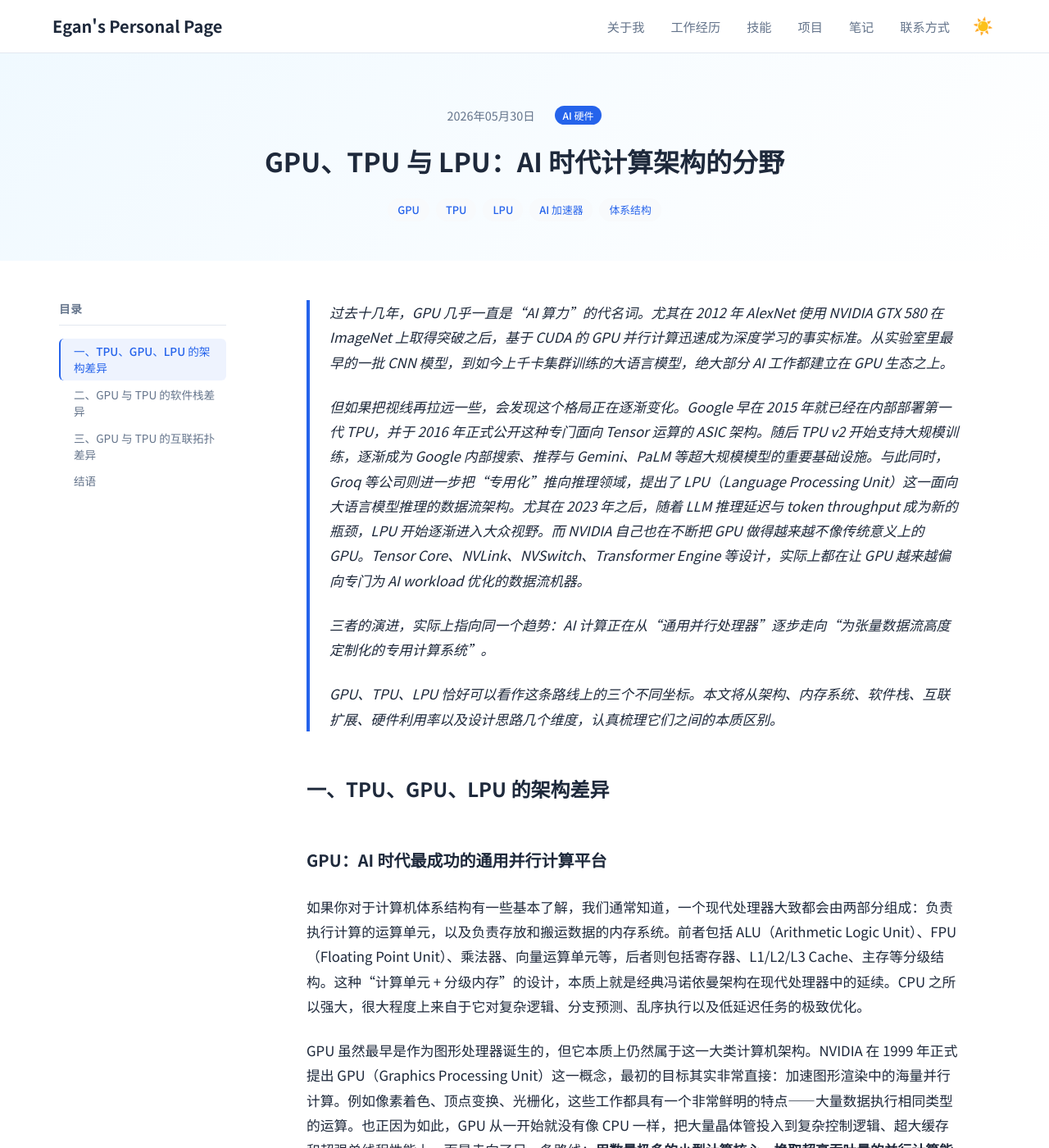
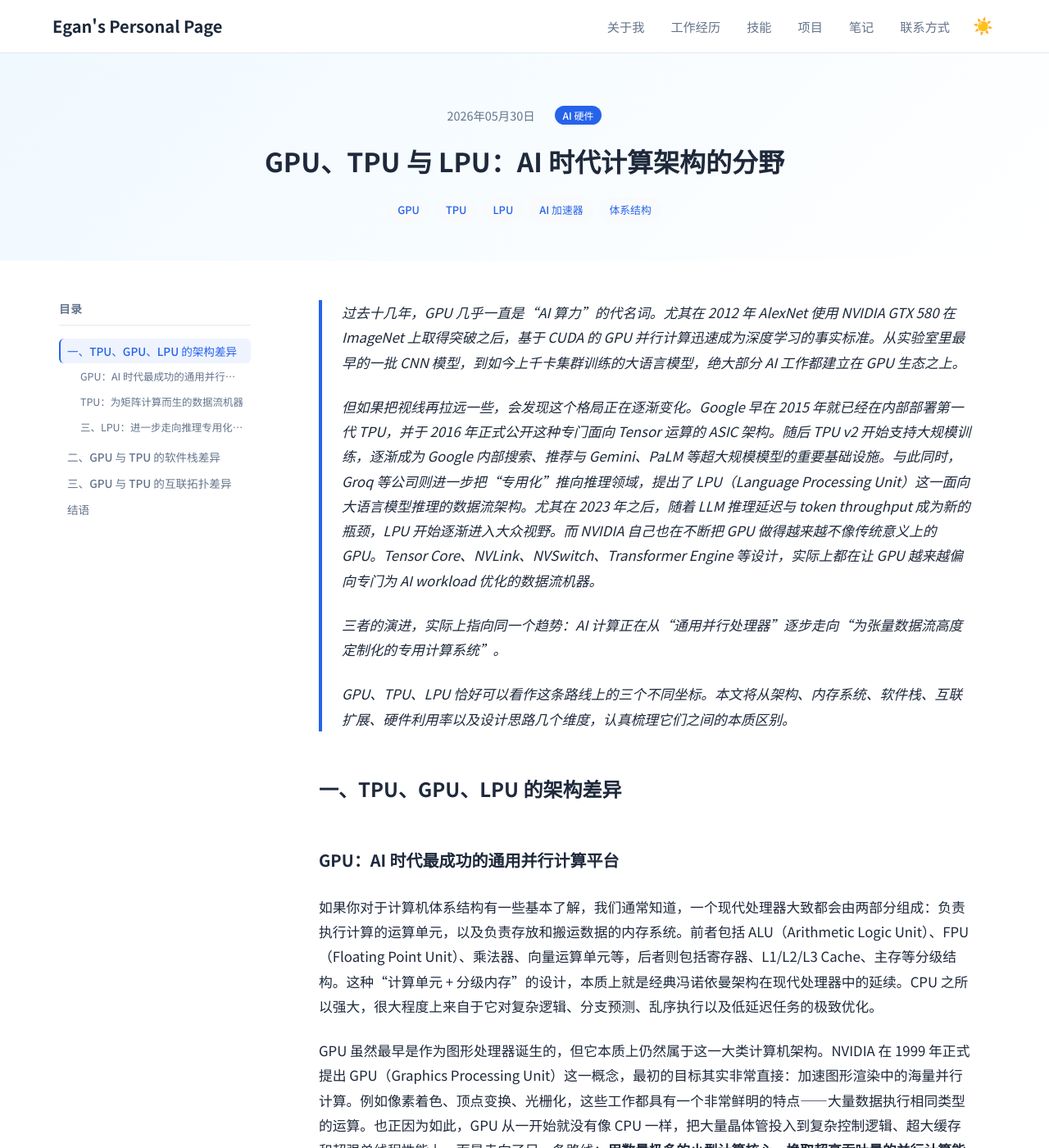
Before and after one commit to Lejun-Hu/Lejun-Hu.github.io, a Jekyll site: the page built from _notes/2026-5-16-GPU_vs_TPU.md, in a window 1280 px wide and 1400 px high. Shown: the whole window at 82% size. Built offline with Jekyll 4.4.1, drawn with Linux system fonts in a browser that asks for light colours.

Commit message:
feat: 笔记TOC支持二级子标题嵌套显示，h3以小字不换行样式展示

```diff
--- a/assets/css/main.scss
+++ b/assets/css/main.scss
@@ -1504,7 +1504,7 @@ a {
   position: sticky;
   top: 90px;
   flex-shrink: 0;
-  width: 220px;
+  width: 250px;
   max-height: calc(100vh - 120px);
   overflow: hidden;
 
@@ -1573,11 +1573,42 @@ a {
 }
 
 .toc-link-h1 {
+  font-weight: 600;
+}
+
+.toc-link-h2 {
   font-weight: 500;
 }
 
-.toc-link-h2 {
-  padding-left: 16px;
+// 嵌套子目录列表
+.toc-sublist {
+  list-style: none;
+  padding: 0;
+  margin: 2px 0 6px 0;
+}
+
+// h3 子标题：小字、不换行、省略号
+.toc-link-h3 {
+  padding-left: 24px;
+  font-size: 0.78rem;
+  font-weight: 400;
+  white-space: nowrap;
+  overflow: hidden;
+  text-overflow: ellipsis;
+  color: var(--color-secondary);
+  border-left-color: transparent;
+
+  &:hover {
+    color: var(--color-text);
+    background: var(--color-bg-alt);
+  }
+
+  &.active {
+    color: var(--color-primary);
+    font-weight: 500;
+    background: var(--color-tag-bg);
+    border-left-color: var(--color-primary);
+  }
 }
 
 .note-body-main {
--- a/assets/js/main.js
+++ b/assets/js/main.js
@@ -224,16 +224,16 @@ document.addEventListener('DOMContentLoaded', () => {
   const noteContent = document.getElementById('note-content');
   if (!tocList || !noteContent) return;
 
-  // 提取 h1, h2 标题
-  const headings = noteContent.querySelectorAll('h1, h2');
+  // 提取 h1, h2, h3 标题，构建嵌套目录树
+  const headings = noteContent.querySelectorAll('h1, h2, h3');
   if (headings.length === 0) {
-    // 没有标题时隐藏目录栏
     const sidebar = document.querySelector('.toc-sidebar');
     if (sidebar) sidebar.style.display = 'none';
     return;
   }
 
   const tocItems = [];
+  let currentH2Li = null; // 跟踪当前 h2 的 li，用于嵌套 h3
 
   headings.forEach((heading, index) => {
     // 确保每个标题都有 id
@@ -241,7 +241,7 @@ document.addEventListener('DOMContentLoaded', () => {
       heading.id = 'toc-heading-' + index;
     }
 
-    const level = heading.tagName.toLowerCase(); // h1 或 h2
+    const tagName = heading.tagName.toLowerCase(); // h1, h2, h3
     const text = heading.textContent.trim();
     const id = heading.id;
 
@@ -250,9 +250,13 @@ document.addEventListener('DOMContentLoaded', () => {
 
     const a = document.createElement('a');
     a.href = '#' + id;
-    a.className = 'toc-link toc-link-' + level;
+    a.className = 'toc-link toc-link-' + tagName;
     a.textContent = text;
     a.dataset.target = id;
+    // h3 长标题用 title 属性展示完整文字
+    if (tagName === 'h3') {
+      a.title = text;
+    }
 
     // 点击平滑滚动
     a.addEventListener('click', function(e) {
@@ -273,10 +277,28 @@ document.addEventListener('DOMContentLoaded', () => {
       }
     });
 
-    li.appendChild(a);
-    tocList.appendChild(li);
-
-    tocItems.push({ link: a, heading: heading });
+    if (tagName === 'h3' && currentH2Li) {
+      // h3 嵌套在当前 h2 下方
+      li.classList.add('toc-item-sub');
+      let subList = currentH2Li.querySelector('.toc-sublist');
+      if (!subList) {
+        subList = document.createElement('ul');
+        subList.className = 'toc-sublist';
+        currentH2Li.appendChild(subList);
+      }
+      li.appendChild(a);
+      subList.appendChild(li);
+      tocItems.push({ link: a, heading: heading });
+    } else {
+      // h1 或 h2：直接加入主列表
+      li.appendChild(a);
+      tocList.appendChild(li);
+      tocItems.push({ link: a, heading: heading });
+      // h2 作为下一个 h3 序列的父节点
+      if (tagName === 'h2') {
+        currentH2Li = li;
+      }
+    }
   });
 
   // 滚动高亮当前章节（使用 IntersectionObserver）
```
